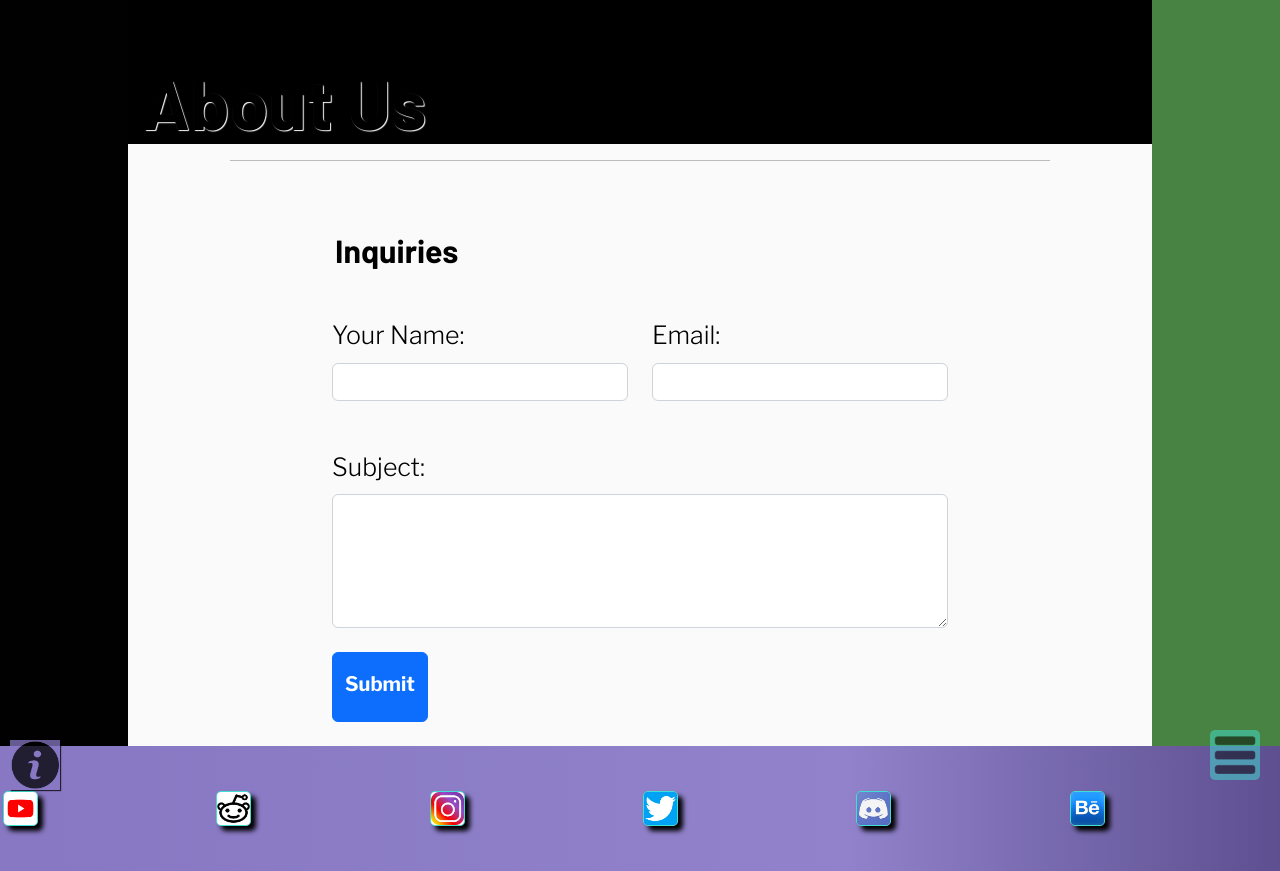
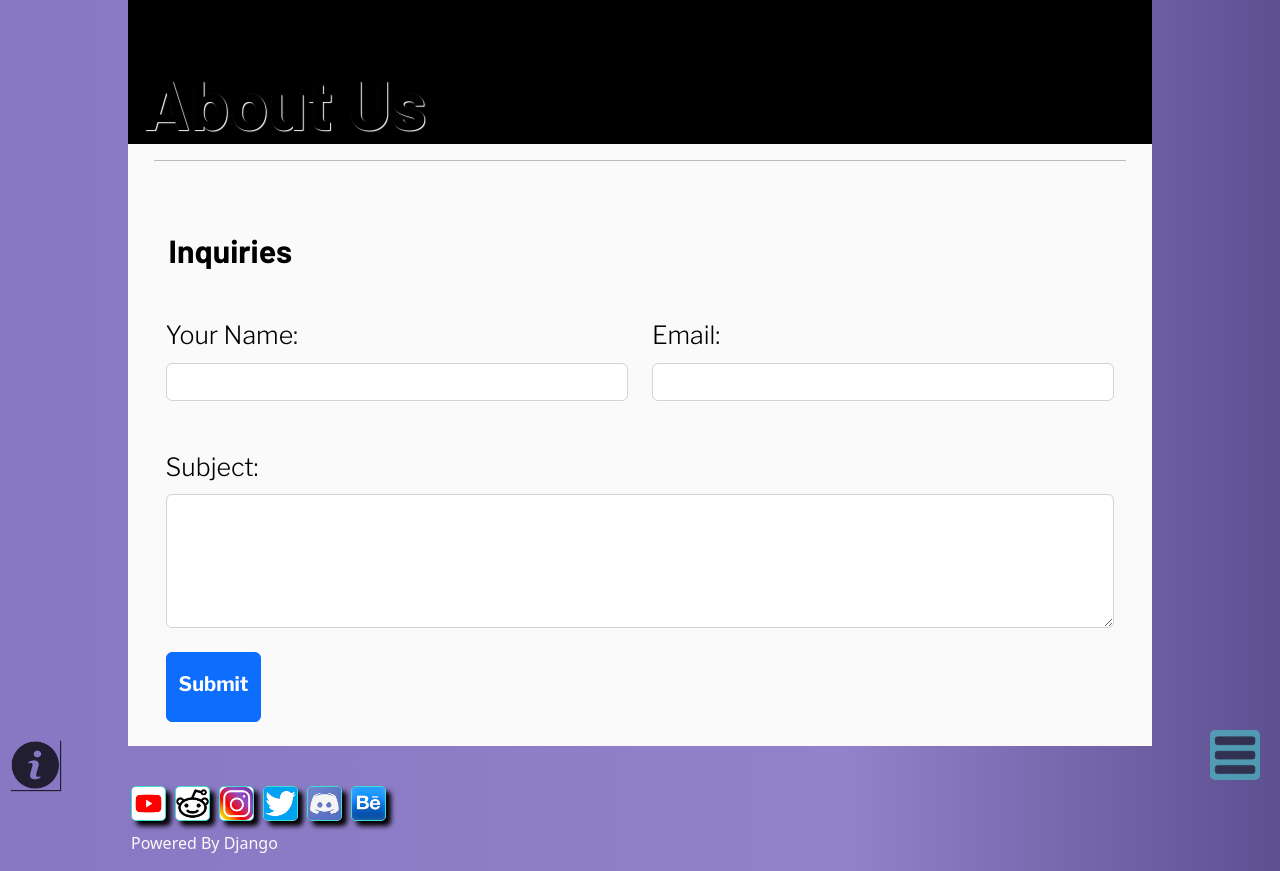
Before and after one commit to BenWL96/creative-cortex, a Django app: template cc_app/templates/cc_app/about_us.html in a window 1280 px wide. Run offline with Django 4.2, Linux system fonts and the light colour scheme; the template is opened without the code that fills it: values that come from a table or form of the project are taken from there, others are empty.

Commit message:
about_us page now has correct wrapper styling

```diff
--- a/cc_app/static/cc_app/css/about_us.css
+++ b/cc_app/static/cc_app/css/about_us.css
@@ -1,12 +1,26 @@
 
 .text-wrapper{
-	width: 80%;
 	margin-left: auto;
 	margin-right: auto;
 	text-align: left;
 	padding-top: 70px;
 }
 
+
+
+@media(min-width: 500px){
+
+	.text-wrapper{
+    width: 80%;
+   }
+
+}
+
+@media(min-width: 500px){
+	.text-wrapper{
+    width: 90%;
+
+}
 
 
 
@@ -150,7 +164,7 @@
 
 }
 
-@media(max-width: 900px) and (min-width: 400px){
+@media(max-width: 900px) and (min-width: 500px){
 
 
 	.col4-text {
@@ -169,13 +183,13 @@
 
 
 	.personnel_col1{
-		width: 80%;
+		width: 95%;
 		margin-left: auto;
 		margin-right: auto;
 	}
 
 	.personnel_col2{
-		width: 80%;
+		width: 95%;
 		margin-left: auto;
 		margin-right: auto;
 	}
@@ -187,7 +201,7 @@
 
 
 
-@media(max-width: 400px){
+@media(max-width: 500px){
 
 	.personnel_text-container{
 		padding-top: 0px;
@@ -296,9 +310,16 @@
 
 }
 
-@media(max-width: 1000px){
+@media(max-width: 1000px) and (min-width: 500px){
 	.subtitle-wrapper{
 		width: 80%;
+	}
+
+}
+
+@media(min-width: 500px){
+	.subtitle-wrapper{
+		width: 95%;
 	}
 
 }
@@ -314,7 +335,6 @@
 
 
 .separator{
-    width: 80%;
     color: black;
     margin-left: auto;
     margin-right: auto;
@@ -322,6 +342,21 @@
     outline-color: black;
     outline-width: 10px;
 }
+
+@media(min-width: 500px){
+
+	.separator{
+    width: 80%;
+   }
+
+}
+
+@media(min-width: 500px){
+	.separator{
+    width: 95%;
+
+}
+
 
 /* Form css */
 
@@ -338,12 +373,29 @@
 		width: 640px;
 	}
 
+	.separator{
+    width: 80%;
+   }
 }
 
-@media(max-width: 1000px){
+@media(max-width: 1000px) and (min-width: 500px){
 	.form-wrapper{
 		width: 80%;
 	}
+
+	.separator{
+    width: 80%;
+   }
+
+}
+
+@media(min-width: 500px){
+	.form-wrapper{
+		width: 95%;
+	}
+
+	.separator{
+    width: 95%;
 
 }
 
--- a/cc_app/static/cc_app/css/index.css
+++ b/cc_app/static/cc_app/css/index.css
@@ -202,7 +202,7 @@ p{
     height: 100%;
 }
 
-.bottom-page-whitespace{
+.footer{
     height: 100px;
 }
 
@@ -212,8 +212,6 @@ p{
     flex-wrap: wrap;
     display: flex;
     margin-top: 25px;
-    margin-left: auto;
-    margin-right: auto;
     width: 264px;
 
 }
@@ -225,7 +223,7 @@ p{
     border-style: solid;
     border-width: 1px;
     box-shadow: black 5px 5px 5px;
-    margin-top: 20px;
+    margin-top: 15px;
     height: 35px;
     width: 35px;
     margin-left: 3px;
@@ -238,3 +236,32 @@ p{
     cursor: pointer;
     opacity: 75%;
 }
+
+.powered-row-parent {
+    margin-top: 10px;
+    width: 264px;
+    padding-left: 3px;
+    color: #fafafa;
+
+}
+
+@media(min-width: 700px){
+    .powered-row-parent{
+        margin-left: 10%;
+    }
+
+    .icons-row-parent{
+        margin-left: 10%;
+    }
+}
+
+/* Info icon + 10px padding either side */
+@media(max-width: 700px){
+    .powered-row-parent{
+        margin-left: 70px;
+    }
+
+    .icons-row-parent{
+        margin-left: 70px;
+    }
+}
--- a/cc_app/templates/cc_app/about_us.html
+++ b/cc_app/templates/cc_app/about_us.html
@@ -10,8 +10,6 @@
     {% block style %}
       <link href="{% static 'cc_app/css/about_us.css' %}" rel="stylesheet" type="text/css">
 
-      <!-- HEADER IMG -->
-
 
     {% endblock %}
 
@@ -21,7 +19,7 @@
 
     {% block body %}
 
-    <div class="page-background">
+    <!--<div class="page-background">-->
 
       <div class="w">
 
@@ -209,7 +207,10 @@
         </div>
 
        </div>
-    </div>
+
+       <!-- Icons HERE -->
+
+    <!--</div>-->
     {% endblock %}
 
   </body>
--- a/cc_app/templates/cc_app/index.html
+++ b/cc_app/templates/cc_app/index.html
@@ -33,28 +33,30 @@
     {% block body %}
     {% endblock %}
 
-    <div class="bottom-page-whitespace">
-      <div class="d-flex flex-row icons-row-parent">
+    <div class="footer">
 
-              <div class="flex-col">
+
+      <div class="icons-row-parent">
+
+              <div class="col">
 
                 <img src="{% static 'cc_app/images/links/links.jpg' %}" class="icons">
 
               </div>
 
-              <div class="flex-col">
+              <div class="col">
 
                 <img src="{% static 'cc_app/images/links/reddit.jpg' %}" class="icons">
 
               </div>
 
-              <div class="flex-col">
+              <div class="col">
 
                 <img src="{% static 'cc_app/images/links/instagram.jpg' %}" class="icons">
 
               </div>
 
-              <div class="flex-col">
+              <div class="col">
 
                 <img src="{% static 'cc_app/images/links/twitter.jpg' %}" class="icons">
 
@@ -62,25 +64,33 @@
 
 
 
-              <div class="flex-col">
+              <div class="col">
 
                 <img src="{% static 'cc_app/images/links/discord.jpg' %}" class="icons">
 
               </div>
 
-              <div class="flex-col">
+              <div class="col">
 
                 <img src="{% static 'cc_app/images/links/behance.jpg' %}" class="icons">
 
               </div>
 
         </div>
+
+      <div class="powered-row-parent">
+        <p class="powered-by">Powered By Django</p>
+      </div>
+
     </div>
+
+
 
     <img src="{% static 'cc_app/images/index/hamburger_icon.png' %}" class="hamburger" data-bs-toggle="offcanvas" data-bs-target="#offcanvasScrolling" aria-controls="offcanvasScrolling">
 
       <div class="offcanvas offcanvas-end" data-bs-scroll="true" data-bs-backdrop="false" tabindex="-1" id="offcanvasScrolling" aria-labelledby="offcanvasScrollingLabel">
         <div class="offcanvas-header">
+
           <a href="{% url 'landing_page' %}">
             <img src="{% static 'cc_app/images/index/CC_logo.png' %}" class="offcanvas-logo" href="">
           </a>
```
